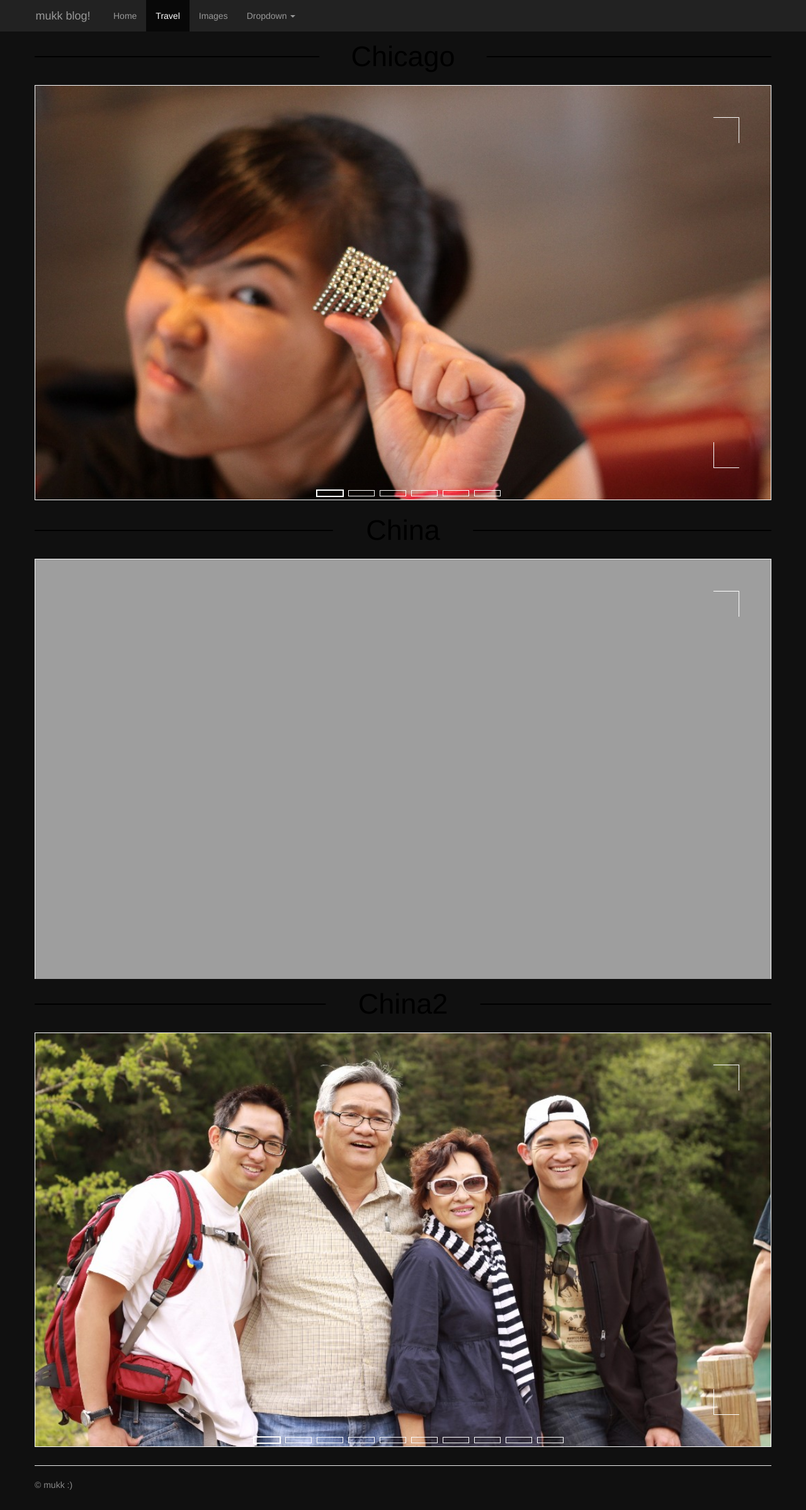
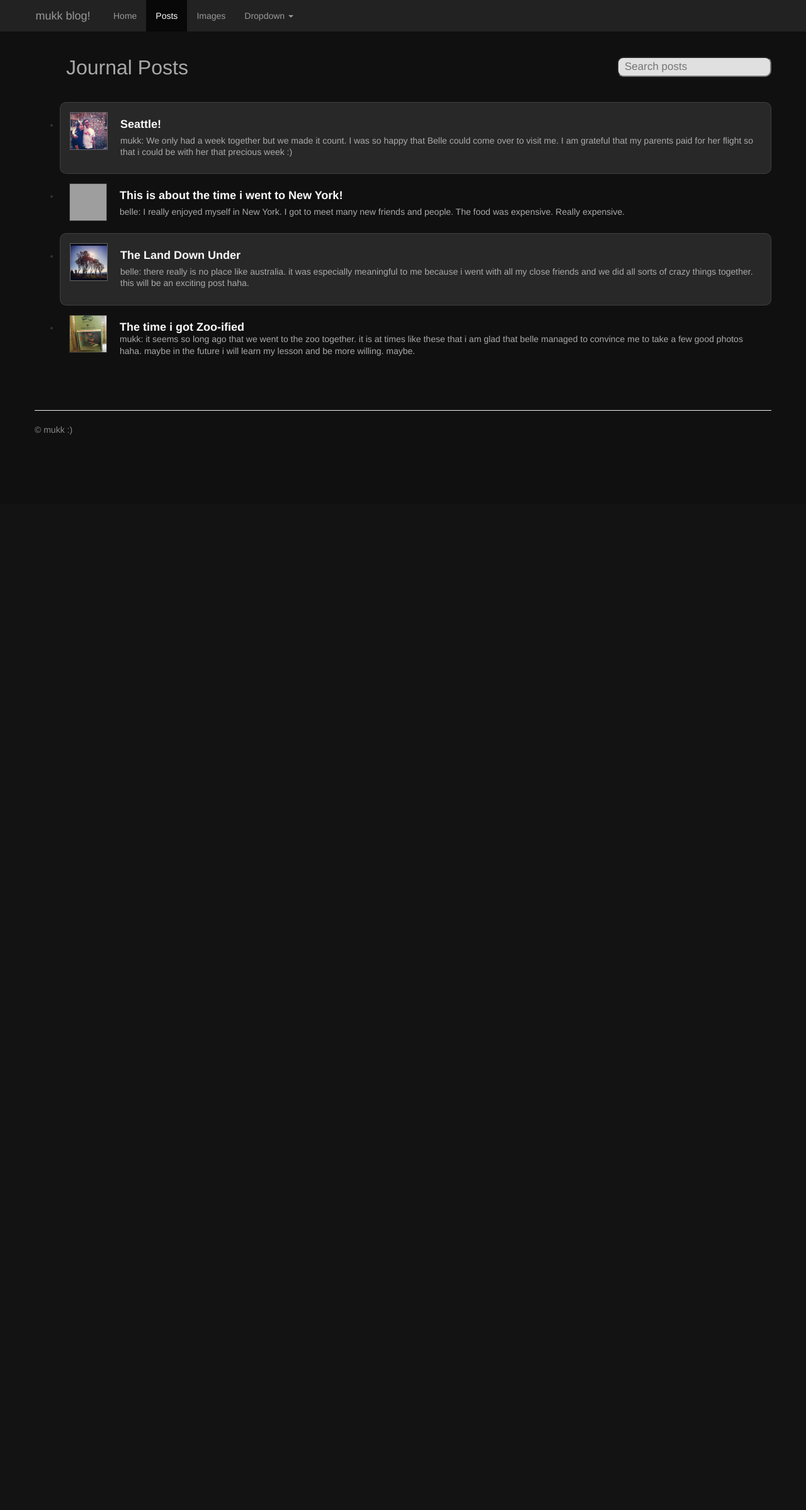
Before and after one commit to mukk88/blog, a PHP site: page /quickstart.html in a window 1280 px wide. Shown: the whole page at 63% size. After the commit the page ends 690 px from the top, so only its background shows below. Run offline with PHP 8.4, Linux system fonts and the light colour scheme; grey boxes are pictures that could not be loaded.

Commit message:
posts wireframe

```diff
--- a/chicago.html
+++ b/chicago.html
@@ -12,6 +12,8 @@
 		<div class="ws_images">
 			<ul>
 				<li style="text-align:center"><img id = "firstimage" src="./images/chicago/cube.jpg" height = "auto"/></li>
+				<li style="text-align:center"><img src="./images/loveny.jpg" height = "auto"/></li>
+				<li  style="text-align:center"><img src="./images/cheryl.jpg" style = "height:700px !important;width:auto !important;left:350px !important"/></li>
 				<li style="text-align:center"><img src="./images/chicago/jump.jpg" height = "auto"/></li>
 				<li style="text-align:center"><img src="./images/chicago/lego.jpg" height = "auto"/></li>
 				<li style="text-align:center"><img src="./images/chicago/pier.jpg" height = "auto"/></li>
@@ -22,7 +24,7 @@
 
 		<div class="ws_bullets">
 			<div>
-				<a></a><a></a><a></a><a></a><a></a><a></a>
+				<a></a><a></a><a></a><a></a><a></a><a></a><a></a><a></a>
 			</div>
 		</div>
 	</div>
--- a/mukk.css
+++ b/mukk.css
@@ -77,3 +77,65 @@ textarea {
 input{
     background:#e0e0e0;
 }
+
+.posttitle{
+  font-weight: bold;
+  color: #f8f8f8;
+}
+
+.searchbar{
+  border-radius: 10px;
+  padding: 2px 10px;
+  margin-bottom: 40px;
+  font-size: 17px;
+  float:right;
+  position:static;
+}
+
+#postslist {
+  margin-bottom: 60px;
+}
+#postslist .thumb {
+  width: 60px;
+  height: 60px;
+  float: left;
+  margin-right: 20px;
+  border: solid 1px #333;
+}
+#postslist .list {
+  clear: both;
+  margin-bottom: 10px;
+}
+#postslist .list li {
+  padding: 15px;
+}
+#postslist li:nth-child(2n+1) {
+  background-color: #282828;
+  border: solid 1px rgba(255, 255, 255, 0.1);
+  border-radius: 10px;
+}
+#postslist li:nth-child(2n+1) .thumb {
+  border: solid 1px #666;
+}
+#postslist h4 {
+  color: #fafafa;
+  font-weight: bold;
+  margin-bottom: 6px;
+}
+#postslist p {
+  font: normal 14px/1.3 'helvetica neue', helvetica, arial;
+  color: #aaa;
+  text-align: left;
+}
+#postslist .sort-by {
+  margin-bottom: 10px;
+  width: 100%;
+  float: left;
+  clear: both;
+}
+#postslist .filter {
+  margin-bottom: 10px;
+  width: 100%;
+  float: left;
+  clear: both;
+}
--- /dev/null
+++ b/postslist.js
@@ -0,0 +1,31 @@
+    var options = {
+	    valueNames: [ 'name', 'description', 'category' ]
+    };
+
+    var featureList = new List('postslist', options);
+
+    $('#filter-games').click(function() {
+        featureList.filter(function(item) {
+            if (item.values().category == "Game") {
+                return true;
+            } else {
+                return false;
+            }
+        });
+        return false;
+    });
+
+    $('#filter-beverages').click(function() {
+        featureList.filter(function(item) {
+            if (item.values().category == "Beverage") {
+                return true;
+            } else {
+                return false;
+            }
+        });
+        return false;
+    });
+    $('#filter-none').click(function() {
+        featureList.filter();
+        return false;
+    });
--- a/private/post.html
+++ b/private/post.html
@@ -34,6 +34,10 @@
     			<legend>title</legend>
     			<input name ="title" autofocus="autofocus" type = "text" style = "width:350px">
     		</fieldset>
+        <fieldset>
+          <legend>description</legend>
+          <input name ="description" type = "text" style = "width:100%">
+        </fieldset>
     		<fieldset>
     			<legend>text</legend>
     			<textarea name = "words" style = "overflow:hidden;width:100%;height:300px"></textarea>
--- a/quickstart.html
+++ b/quickstart.html
@@ -7,7 +7,8 @@
     <link href="jumbotron.css" rel="stylesheet">
     <link href="mukk.css" rel="stylesheet">
     <script type="text/javascript" src="jquery.js"></script>
-    <script type="text/javascript" src ="resize.js"></script>
+    <script type="text/javascript" src="resize.js"></script>
+    <script type="text/javascript" src="listjs.js"></script>
   </head>
 
   <body  style="background-color:#101010" onload="autoResize()" onresize="autoResize()">
@@ -24,7 +25,7 @@
           <script src = "tabs.js" type="text/javascript"></script>
           <ul class="nav navbar-nav">
             <li id= "hometab" class="tab"><a href="javascript:switchTab('hometab', 'home');">Home</a></li>
-            <li id = "traveltab" class="active tab"><a href="javascript:switchTab('traveltab', 'travel');">Travel</a></li>
+            <li id = "poststab" class="active tab"><a href="javascript:switchTab('poststab', 'posts');">Posts</a></li>
             <li id = "imagestab" class="tab"><a href="javascript:switchTab('imagestab', 'images');">Images</a></li>
             <li class="dropdown">
               <a href="#" class="dropdown-toggle" data-toggle="dropdown">Dropdown <b class="caret"></b></a>
@@ -95,7 +96,54 @@
 
     </div> <!-- /container -->
 
-    <div id = "travel" class = "container">
+    <div id = "posts" class = "container">
+
+      <div id="main">
+
+        <div class="c1">
+
+          <div id="postslist">
+            <br>
+            <br>
+          <h2 style="margin-left:50px;display:inline">Journal Posts</h2>
+            <input class="search searchbar" align="right" placeholder="Search posts" />
+              <ul class="list">
+                  <li>
+                      <img src="images/gumwall.jpg" class="thumb" />
+                      <h4><span class="name">Seattle!</span></h4>
+                      <span style = "display:none" class="category">hashtag</span>
+                      <p class="description">mukk: We only had a week together but we made it count. I was so happy that Belle could come over to visit me. I am grateful that my parents paid for her flight so that i could be with her that precious week :)</p>
+                  </li>
+                  <li>
+                      <img src="images/loveny.jpg" class="thumb" />
+                      <h4><span class="name">This is about the time i went to New York!</span>
+                      <span class="category"></span></h4>
+                      <p class="description">belle: I really enjoyed myself in New York. I got to meet many new friends and people. The food was expensive. Really expensive.</p>
+                  </li>
+                  <li>
+                      <img src="images/aus.jpg" class="thumb" />
+                      <h4><span class="name">The Land Down Under</span>
+                      <span class="category"></span></h4>
+                      <p class="description">belle: there really is no place like australia. it was especially meaningful to me because i went with all my close friends and we did all sorts of crazy things together. this will be an exciting post haha. </p>
+                  </li>
+                  <li>
+                      <img src="images/zoo.jpg" class="thumb" />
+                      <h4><span class="name">The time i got Zoo-ified</span>
+                      <span class="category"></span>
+                      <p class="description">mukk: it seems so long ago that we went to the zoo together. it is at times like these that i am glad that belle managed to convince me to take a few good photos haha. maybe in the future i will learn my lesson and be more willing. maybe. </p>
+                  </li>
+              </ul>
+          </div>
+        </div>
+      </div>
+      <script type="text/javascript" src="postslist.js"></script>
+      <footer>
+        <hr>
+        <p>&copy; mukk :) </p>
+      </footer>
+    </div>
+
+    <div style = "display:none"  id = "images" class = "container">
       <div class="body-content">
         <div id = "demo"></div>
         <canvas class = "canvas" id = "Chicago" height = "80" width = "1200"></canvas>
@@ -119,18 +167,6 @@
       </footer>
     </div>
 
-    <div style = "display:none" id = "images" class = "container">
-      test
-      <?php
-        echo "hello world";
-      ?>
-
-
-      <footer>
-        <hr>
-        <p>&copy; mukk :) </p>
-      </footer>
-    </div>
 	<script src="filedrag.js"></script>
   </body>
 </html>
--- a/resize.js
+++ b/resize.js
@@ -1,6 +1,6 @@
 function autoResize(){
   var i, len, iframedivs, canvases, ctx;
-  var width = $('#travel').width();
+  var width = $('#images').width();
   var adjusted = width*0.57;
   iframedivs = document.getElementsByClassName("iframediv");
   for(i = 0, len = iframedivs.length;i<len;i++){
@@ -32,5 +32,5 @@ function autoResize(){
 }
 
 function recal(){
-  var first = document.getElementById("firstimage");
+  var height = $('.firstimage').height();
 }
```
Also changed, not shown: images/aus.jpg (added), images/gumwall.jpg (added), images/zoo.jpg (added), listjs.js (added), 1 other file.
